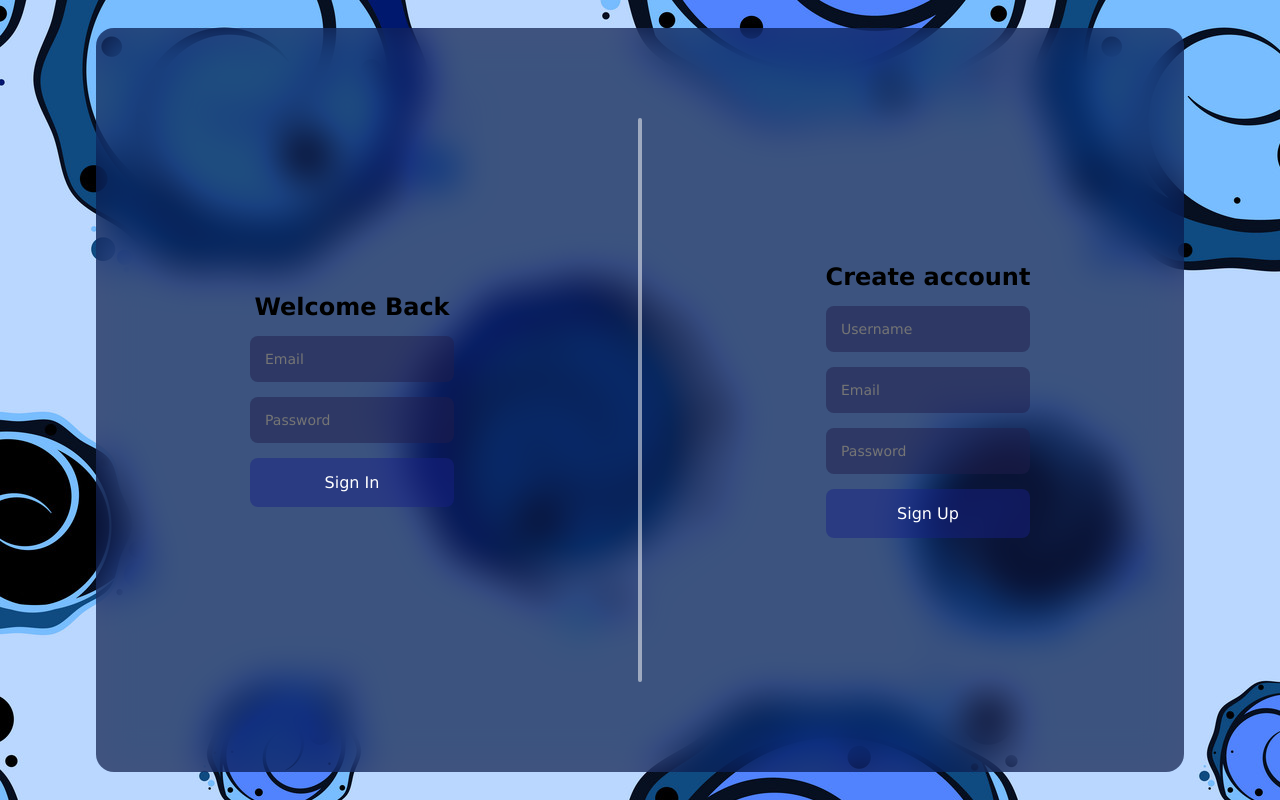
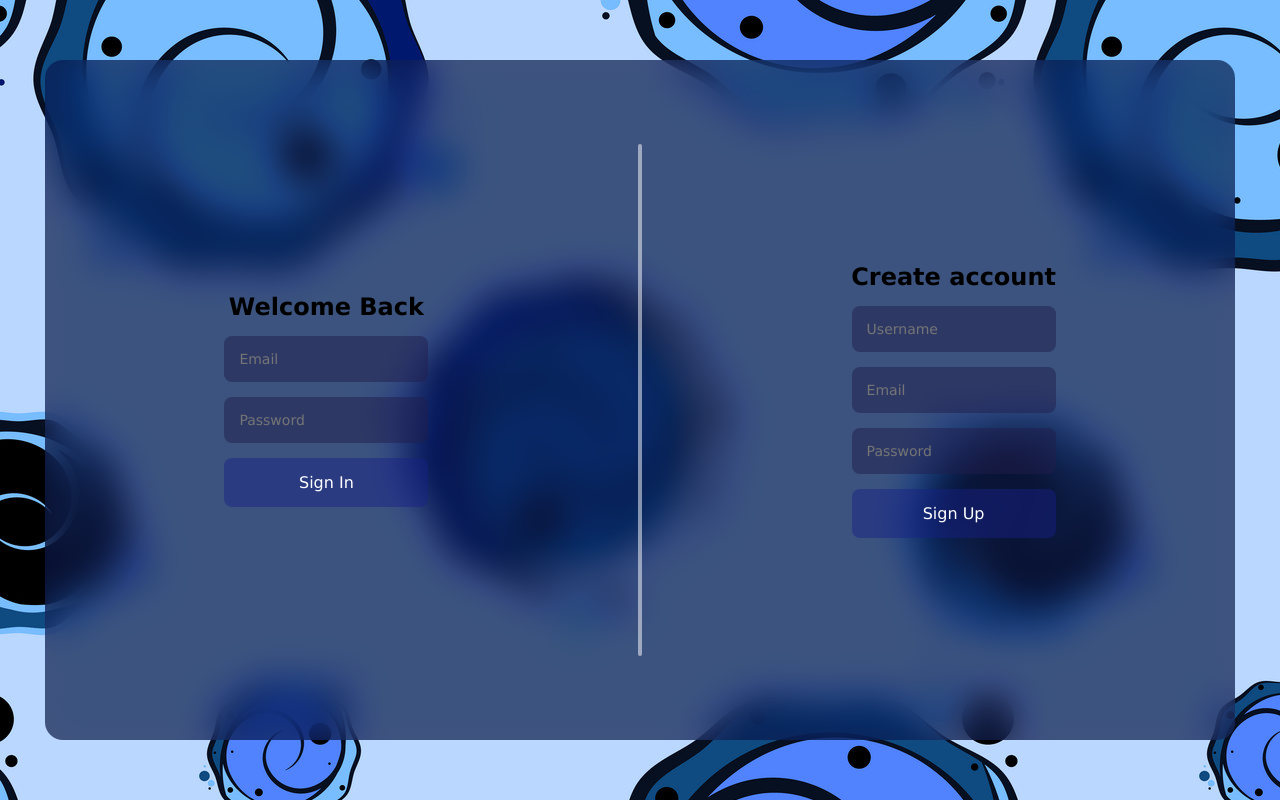
Before and after one commit to sarvesh-kshatriya2005/Chat-App-Project, a React (Vite) app: page / in a window 1280 px wide. Built offline with nearby package versions, Linux system fonts and the light colour scheme; no server answers.

Commit message:
minor styling done

```diff
--- a/src/components/chat/chat.css
+++ b/src/components/chat/chat.css
@@ -85,14 +85,14 @@
     flex: 1;
     overflow: scroll;
     display: flex;
-    flex-direction: column;
-    gap: 20px;
+    flex-direction:column;
+    gap: 8px;
 
     .message {
       align-self: flex-start;
       max-width: 80%;
       display: flex;
-      gap: 20px;
+      gap: 10px;
 
       &.own {
         align-self: flex-end;
@@ -114,11 +114,10 @@
         flex: 1;
         display: flex;
         flex-direction: column;
-        gap: 5px;
+        gap: 50px;
         color: white;
-
+        width: 80%;
         img {
-          width: 80%;
           height: 80%;
           border-radius: 18px;
           object-fit: cover;
@@ -128,6 +127,7 @@
           padding: 20px;
           background-color: #15132bba;
           border-radius: 12px;
+          font-family: system-ui;
         }
         span {
           font-size: 13px;
--- a/src/index.css
+++ b/src/index.css
@@ -4,7 +4,6 @@
   box-sizing: border-box;
   font-family: "Lucida Sans", "Lucida Sans Regular", "Lucida Grande",
     "Lucida Sans Unicode", Geneva, Verdana, sans-serif;
-
 }
 body{
   background-image: url("/bg.jpg");
@@ -15,8 +14,8 @@ body{
 }
 
 .container{
-  width:85vw;
-  height: 93vh;
+  width:93vw;
+  height: 85vh;
   background-color: #0d1645af;
   border-radius: 18px;
   backdrop-filter: blur(19px) saturate(180%);
@@ -28,5 +27,5 @@ body{
   padding: 50px;
   font-size: 36px;
   border-radius: 10px;
-  background-color: rgba(28, 30, 69, 0.858);
+  background-color: rgba(7, 12, 115, 0.657);
 }
```
